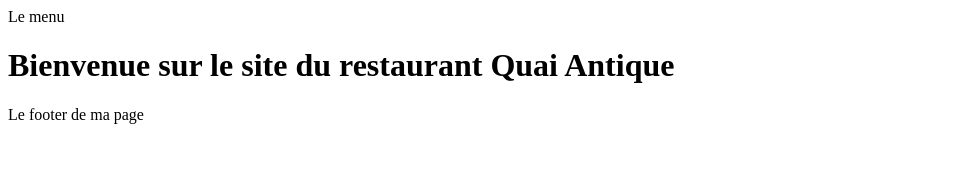
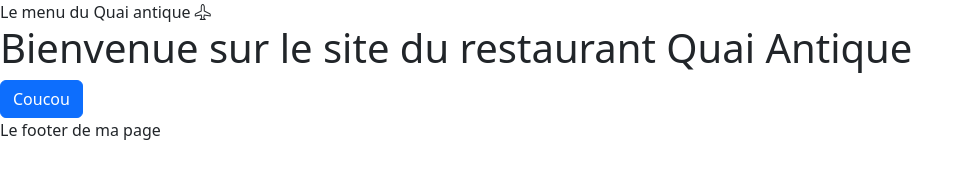
Before and after one commit to ARIVE-KARIMA/ProjetFilRougeFront, a website with bundled scripts: page index.html in a window 1280 px wide. Shown: the whole page, without its empty margins (0-974 px from the left). Built offline with nearby package versions, Linux system fonts and the light colour scheme; files whose address does not match are found by name.

Commit message:
install bootstrap

```diff
--- a/index.html
+++ b/index.html
@@ -4,12 +4,16 @@
 <head>
     <meta charset="UTF-8">
     <meta name="viewport" content="width=device-width, initial-scale=1.0">
+
+    <link rel="stylesheet" href="node_modules/bootstrap/dist/css/bootstrap.min.css">
+    <link rel="stylesheet" href="node_modules/bootstrap-icons/font/bootstrap-icons.css">
+
     <title>Document</title>
 </head>
 
 <body>
 
-    <header>Le menu</header>
+    <header>Le menu du Quai antique <i class="bi bi-airplane"></i></header>
 
     <main id="main-page">
         <!--Le contenue de ma page -->
@@ -18,6 +22,7 @@
     <footer>Le footer de ma page</footer>
 
     <script type="module" src="Router/router.js"></script>
+    <script src="node_modules/bootstrap/dist/js/bootstrap.bundle.min.js"></script>
 </body>
 
 </html>
--- /dev/null
+++ b/package.json
@@ -0,0 +1,6 @@
+{
+  "dependencies": {
+    "bootstrap": "^5.3.8",
+    "bootstrap-icons": "^1.13.1"
+  }
+}
--- a/pages/home.html
+++ b/pages/home.html
@@ -1 +1,3 @@
 <h1>Bienvenue sur le site du restaurant Quai Antique</h1>
+
+<button class="btn btn-primary">Coucou</button>
```
Also changed, not shown: 2 other files.
